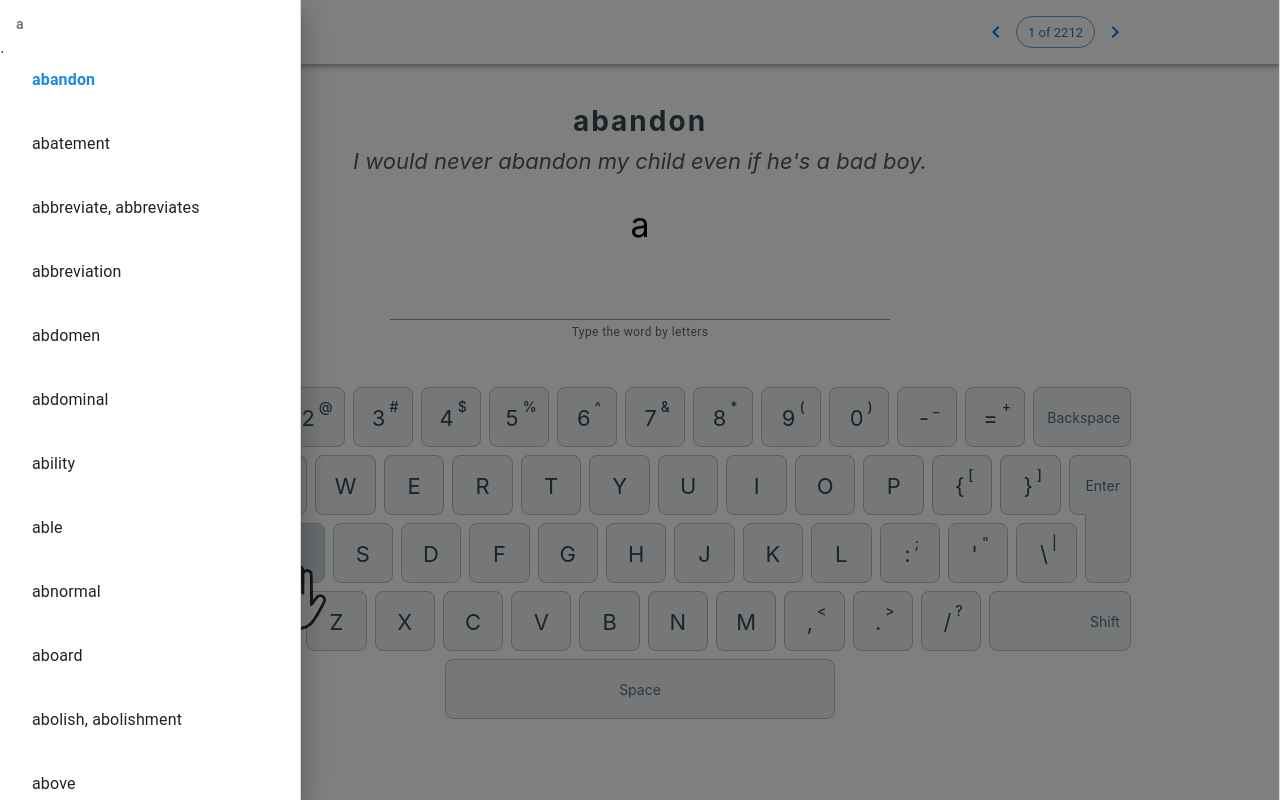
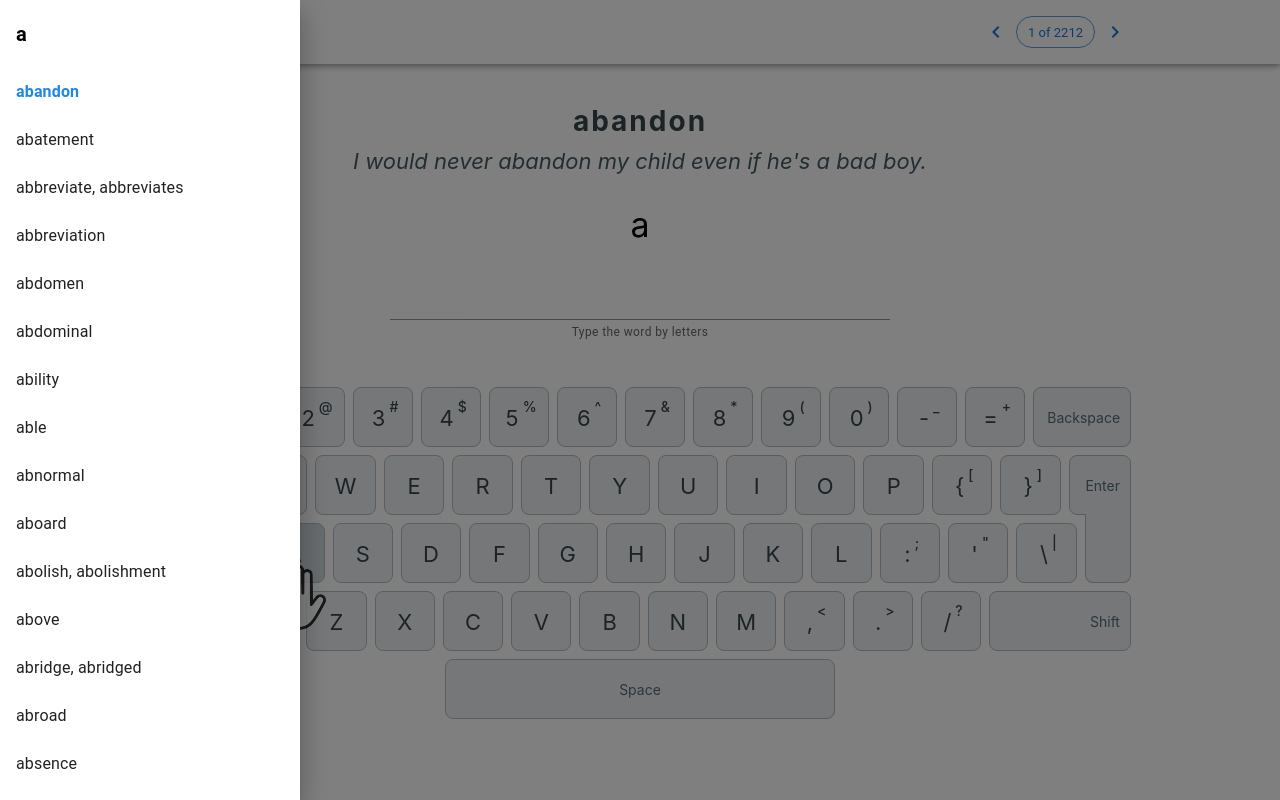
Before and after one commit to artemlatark/vocatyping, a React (Create React App) app: page / in a window 1280 px wide. Both pictures are taken after a click on the button 165 px from the left and 32 px from the top of the page. Built offline with nearby package versions, Linux system fonts and the light colour scheme.

Commit message:
#8 fixes

```diff
--- a/src/App.tsx
+++ b/src/App.tsx
@@ -8,8 +8,6 @@ import WordAndSentence from './components/WordAndSentence';
 import Keyboard from './components/Keyboard';
 import Header from './components/Header';
 import Sidebar from './components/Sidebar';
-
-const sidebarWidth = 360;
 
 function App() {
   const dispatch = useAppDispatch();
@@ -34,13 +32,7 @@ function App() {
   return (
     <Layout
       sidebar={
-        <Sidebar
-          currentWordId={currentWordId}
-          onOpenSidebar={onOpenSidebar}
-          sidebarOpen={sidebarOpen}
-          sidebarWidth={sidebarWidth}
-          words={words}
-        />
+        <Sidebar currentWordId={currentWordId} onOpenSidebar={onOpenSidebar} sidebarOpen={sidebarOpen} words={words} />
       }
     >
       <Header
--- a/src/components/Sidebar/SidebarListItem/index.tsx
+++ b/src/components/Sidebar/ListItem/index.tsx
@@ -5,11 +5,11 @@ import ListItemButton from '@mui/material/ListItemButton';
 
 import {useAppDispatch} from '../../../hooks/redux';
 import {currentWordSlice} from '../../../store/currentWord/slice';
-import {Props as WordItemProps} from './types';
+import {Props} from './types';
 
 import styles from '../index.module.css';
 
-const SidebarListItem: React.FC<WordItemProps> = ({word, index, currentWordId, onOpenSidebar}) => {
+const ListItem: React.FC<Props> = ({word, index, currentWordId, onOpenSidebar}) => {
   const dispatch = useAppDispatch();
 
   const wordItemClassNames = cx({
@@ -22,14 +22,12 @@ const SidebarListItem: React.FC<WordItemProps> = ({word, index, currentWordId, o
   };
 
   return (
-    <>
-      <ListItemButton onClick={() => onChangeWord()}>
-        <ListItemText>
-          <span className={wordItemClassNames}>{word.tenses.join(', ')}</span>
-        </ListItemText>
-      </ListItemButton>
-    </>
+    <ListItemButton onClick={() => onChangeWord()}>
+      <ListItemText>
+        <span className={wordItemClassNames}>{word.tenses.join(', ')}</span>
+      </ListItemText>
+    </ListItemButton>
   );
 };
 
-export default SidebarListItem;
+export default ListItem;
--- a/src/components/Sidebar/index.module.css
+++ b/src/components/Sidebar/index.module.css
@@ -1,9 +1,5 @@
-.sidebar {
-
-}
-
-.sidebarWrapper > div {
-    border-right: 1px solid var(--color-bluegrey-100);
+.sidebarContent {
+    width: 300px;
 }
 
 .itemCurrent {
--- a/src/components/Sidebar/index.tsx
+++ b/src/components/Sidebar/index.tsx
@@ -1,95 +1,67 @@
 import React, {memo, useMemo, useRef} from 'react';
+import {groupBy} from 'lodash';
+import {GroupedVirtuoso} from 'react-virtuoso';
+
 import Drawer from '@mui/material/Drawer';
+import List from '@mui/material/List';
 
 import {Props as SidebarProps} from './types';
-import SidebarListItem from './SidebarListItem';
+import SidebarListItem from './ListItem';
 
 import styles from './index.module.css';
-import {GroupedVirtuoso, Virtuoso} from 'react-virtuoso';
-import ListItem from '@mui/material/ListItem';
-import ListSubheader from '@mui/material/ListSubheader';
-import List from '@mui/material/List';
-import {WordGroup} from '../../models/wordGroup';
+import {ListItemCustom, ListSubheaderCustom} from './styles';
 
-import {groupBy} from 'lodash';
-
-const MUIComponents: any = {
-  List: React.forwardRef(({style, children}: any, listRef: any) => {
-    return (
-      <List style={{padding: 0, ...style, margin: 0}} component="div" ref={listRef}>
-        {children}`
-      </List>
-    );
-  }),
-
-  Item: ({children, ...props}: any) => {
-    return (
-      <ListItem component="div" {...props} style={{margin: 0}}>
-        {children}
-      </ListItem>
-    );
-  },
-
-  Group: ({children, style, ...props}: any) => {
-    return (
-      <ListSubheader
-        component="div"
-        {...props}
-        style={{
-          ...style,
-          backgroundColor: 'white',
-          margin: 0,
-        }}
-      >
-        {children}
-      </ListSubheader>
-    );
-  },
-};
-
-const Sidebar: React.FC<SidebarProps> = ({currentWordId, onOpenSidebar, sidebarOpen, sidebarWidth, words}) => {
+const Sidebar: React.FC<SidebarProps> = ({currentWordId, onOpenSidebar, sidebarOpen, words}) => {
   const listRef = useRef<any>(null);
-  const {groupCounts, groups} = useMemo(() => {
+  const {groupCounts, wordGroups} = useMemo(() => {
     const groupedWords = groupBy(words, (word) => word.tenses[0][0]);
     const groupCounts = Object.values(groupedWords).map((words) => words.length);
-    const groups = Object.keys(groupedWords);
+    const wordGroups = Object.keys(groupedWords);
 
-    return {groupCounts, groups};
+    return {groupCounts, wordGroups};
   }, [words]);
 
-  const scrollToItem = () => {
-    if (listRef.current && sidebarOpen) {
-      listRef.current.scrollToItem(currentWordId - 1, 'smart');
-    }
-  };
-
   return (
-    <Drawer
-      className={styles.sidebarWrapper}
-      variant="temporary"
-      anchor="left"
-      open={sidebarOpen}
-      onClose={() => onOpenSidebar()}
-      SlideProps={{
-        addEndListener: scrollToItem,
-      }}
-    >
+    <Drawer variant="temporary" anchor="left" open={sidebarOpen} onClose={() => onOpenSidebar()}>
       <GroupedVirtuoso
-        style={{height: '100%', width: 300}}
+        className={styles.sidebarContent}
+        ref={listRef}
+        initialTopMostItemIndex={{
+          index: currentWordId - 1,
+          align: 'center',
+        }}
         groupCounts={groupCounts}
         components={MUIComponents}
-        groupContent={(index) => {
-          return <div>{groups[index]}</div>;
-        }}
-        itemContent={(index) => {
-          const word = words[index];
-          return (
-            <SidebarListItem word={word} index={index} currentWordId={currentWordId} onOpenSidebar={onOpenSidebar} />
-          );
-        }}
+        groupContent={(index) => wordGroups[index]}
+        itemContent={(index) => (
+          <SidebarListItem
+            word={words[index]}
+            index={index}
+            currentWordId={currentWordId}
+            onOpenSidebar={onOpenSidebar}
+          />
+        )}
       />
     </Drawer>
   );
 };
 
+const MUIComponents: any = {
+  List: React.forwardRef(({style, children}: any, listRef: any) => (
+    <List style={{padding: 0, ...style}} component="div" ref={listRef}>
+      {children}
+    </List>
+  )),
+  Item: ({children, ...props}: any) => (
+    <ListItemCustom component="div" {...props}>
+      {children}
+    </ListItemCustom>
+  ),
+  Group: ({children, ...props}: any) => (
+    <ListSubheaderCustom component="div" {...props}>
+      {children}
+    </ListSubheaderCustom>
+  ),
+};
+
 export default memo(Sidebar);
--- /dev/null
+++ b/src/components/Sidebar/styles.ts
@@ -0,0 +1,18 @@
+import {styled, ListItem, ListSubheader} from '@mui/material';
+
+export const ListItemCustom = styled(ListItem)({
+  '&': {
+    padding: 0,
+  },
+});
+
+export const ListSubheaderCustom = styled(ListSubheader)({
+  '&': {
+    backgroundColor: 'white',
+    color: 'black',
+    fontWeight: 600,
+    fontSize: 20,
+    paddingBottom: 10,
+    paddingTop: 10,
+  },
+});
--- a/src/components/Sidebar/types.ts
+++ b/src/components/Sidebar/types.ts
@@ -1,8 +1,7 @@
 import {State} from '../../store/words/types';
 
-export type Props = {
+export interface Props extends Pick<State, 'words'> {
   currentWordId: number;
   onOpenSidebar: (value?: boolean) => void;
-  sidebarWidth: number;
   sidebarOpen: boolean;
-} & Pick<State, 'words'>;
+}
--- a/src/models/wordGroup.ts
+++ /dev/null
@@ -1,6 +0,0 @@
-import {Word} from './Word';
-
-export interface WordGroup {
-  letter: string;
-  words: Word[];
-}
```
Also changed, not shown: src/components/Sidebar/ListItem/types.ts (renamed from src/components/Sidebar/SidebarListItem/types.ts).
